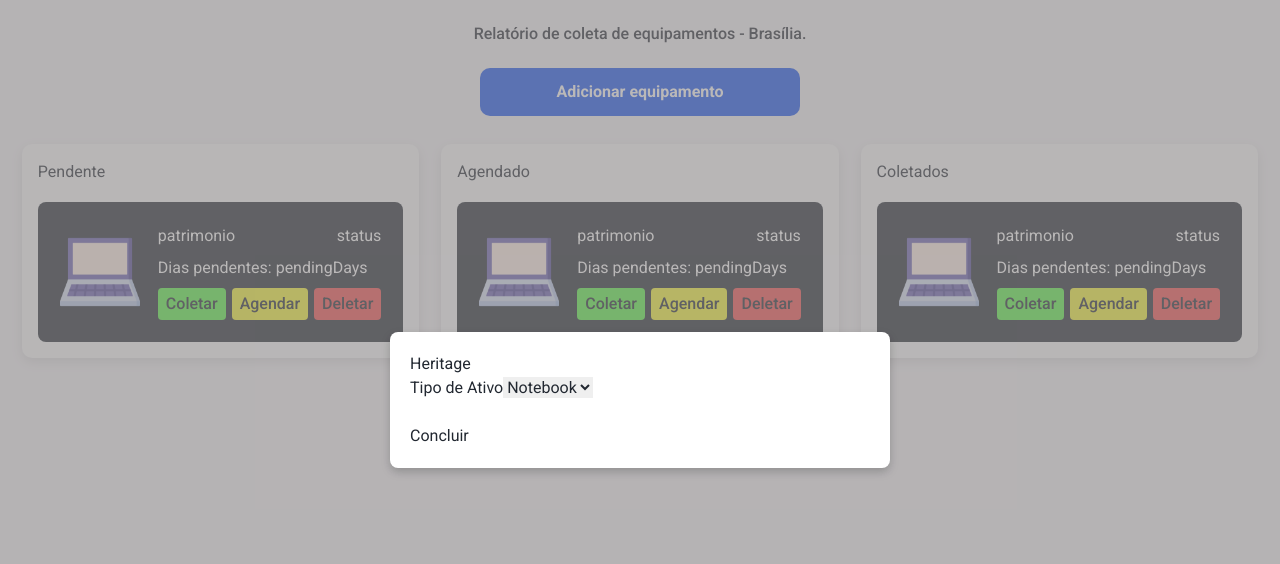
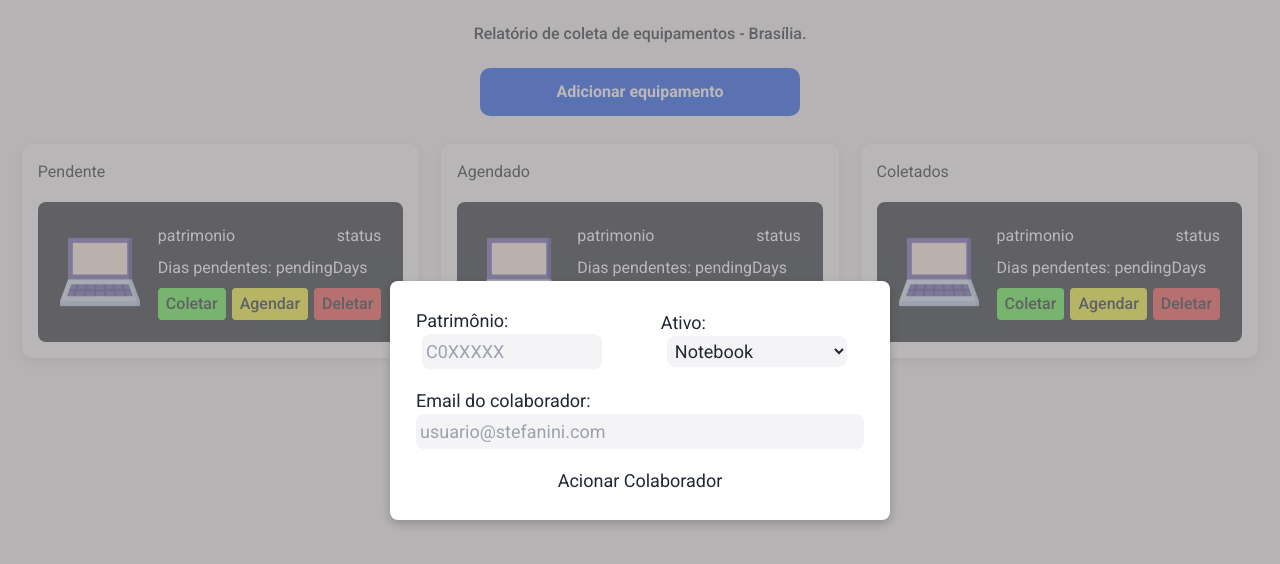
Before and after one commit to GMN-dev/FacaMinhaColeta, a Next.js app: page / in a window 1280 px wide. Both pictures are taken after a click on the button "Adicionar equipamento". Shown: the top 564 px of the page. Built offline with nearby package versions, Linux system fonts and the light colour scheme.

Commit message:
form created and styled

```diff
--- a/src/app/globals.css
+++ b/src/app/globals.css
@@ -60,3 +60,6 @@ body{
   align-items: center;
   padding-bottom: 28px;
 }
+.btn{
+  background-color: ;
+}
--- /dev/null
+++ b/src/components/AssetForm/AssetForm.module.css
@@ -0,0 +1,27 @@
+.form{
+    display: flex;
+    flex-direction: column;
+    gap: 18px;
+    font-size: large;
+
+}
+.containerTop{
+    display: flex;
+    justify-content: space-between;
+    align-items: center;
+}
+.campo{
+    background-color: #F4F3F6;
+    border-radius: 8px;
+    padding: 4px;
+    width: 180px;
+    margin-left: 6px;
+}
+.top{
+    display: flex;
+    flex-direction: column;
+}
+#emailInput{
+    width: 100%;
+    margin: 0;
+}
--- a/src/components/AssetForm/AssetForm.tsx
+++ b/src/components/AssetForm/AssetForm.tsx
@@ -2,6 +2,7 @@
 
 import { FormInterface } from "@/utils/interfaces/FormInterface";
 import { SubmitHandler, useForm } from "react-hook-form";
+import styles from "./AssetForm.module.css";
 
 const AssetForm = () => {
 
@@ -12,23 +13,25 @@ const AssetForm = () => {
     }
 
     return(
-     <form action="POST" onSubmit={handleSubmit(onSubmit)}>
-        <div>
-            <label htmlFor="heritage">Heritage</label>
-            <input id="heritage" {...register('heritage')} type="text" />
+     <form className={styles.form} action="POST" onSubmit={handleSubmit(onSubmit)}>
+        <div className={styles.containerTop}>
+            <div className="top">
+                <label htmlFor="heritage">Patrimônio:</label>
+                <input className={styles.campo} id="heritage" placeholder="C0XXXXX" {...register('heritage')} type="text" />
+            </div>
+            <div>
+                <label htmlFor="assetType">Ativo:</label>
+                <select className={styles.campo} {...register("assetType")} >
+                    <option value="NOTEBOOK">Notebook</option>
+                    <option value="MONITOR">Monitor</option>
+                </select>
+            </div>
         </div>
-        <div>
-            <label htmlFor="assetType">Tipo de Ativo</label>
-            <select {...register("assetType")} >
-                <option value="NOTEBOOK">Notebook</option>
-                <option value="MONITOR">Monitor</option>
-            </select>
+        <div className={styles.top}>
+            <label htmlFor="email">Email do colaborador:</label>
+            <input className={styles.campo} {...register('email')} type="email" placeholder="usuario@stefanini.com" id={styles.emailInput} />
         </div>
-        <div>
-            <label htmlFor="email"></label>
-            <input {...register('email')} type="email" name="" id="" />
-        </div>
-        <button type="submit">Concluir</button>
+        <button className="bg-blue-600 text-white p-2 rounded-lg hover:brightness-110" type="submit">Acionar Colaborador</button>
      </form>
     );
 }
--- a/src/components/Modal/Modal.module.css
+++ b/src/components/Modal/Modal.module.css
@@ -21,11 +21,10 @@
 
 .modalContent {
     background: white;
-    padding: 20px;
+    padding: 26px;
     border-radius: 8px;
     box-shadow: 0 4px 10px rgba(0, 0, 0, 0.2);
     cursor: default;
-    max-width: 500px;
-    width: 90%;
+    width: 500px;
     z-index: 10000;
 }
```
Also changed, not shown: src/services/api.ts (added).
